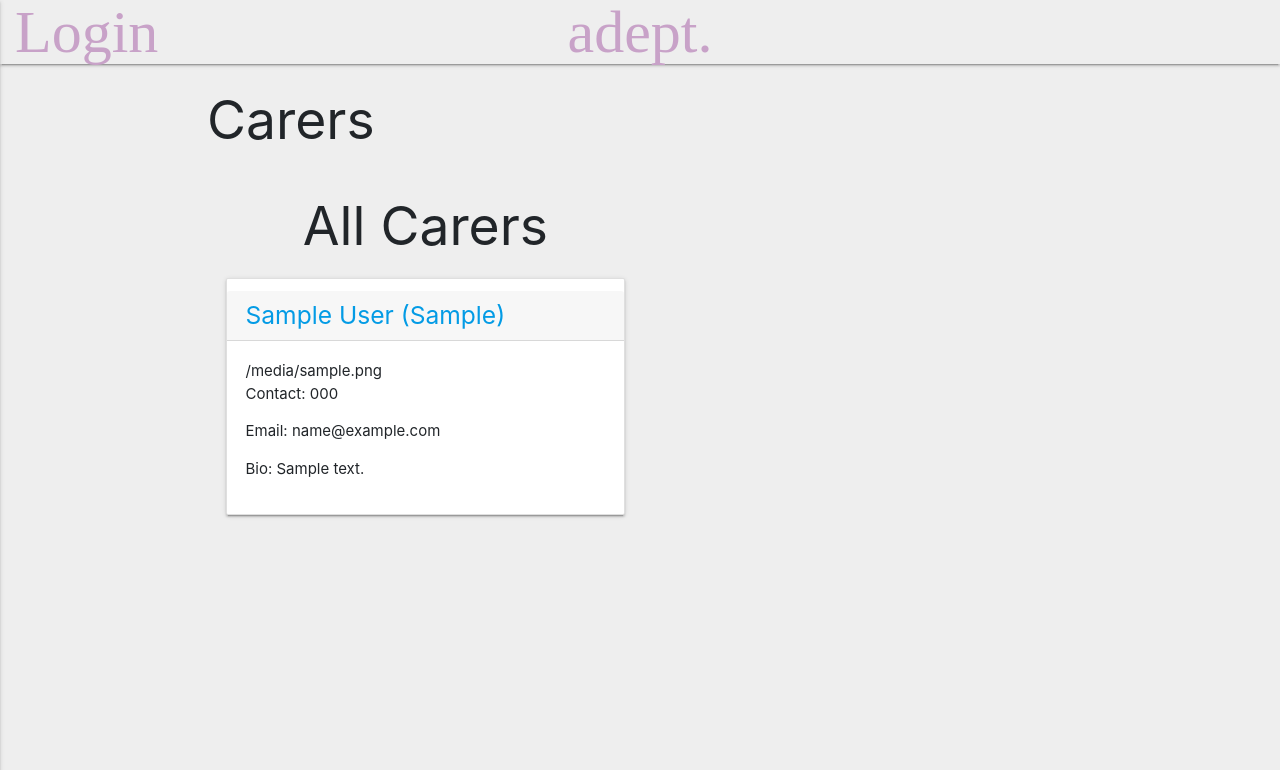
After one commit to sarahg177/adeptcare, a Django app: template carers/templates/view_carer_list.html in a window 1280 px wide. The commit adds this page. Shown: the top 770 px of the page. Run offline with Django 3.2, Linux system fonts and the light colour scheme; the template is opened without the code that fills it: most values are stand-ins (such as "Sample title", 1, 10 or a date in 2020); some libraries are stand-ins or nearby versions.

Commit message:
carer list added

```diff
--- a/accounts/templates/login.html
+++ b/accounts/templates/login.html
@@ -1,4 +1,6 @@
 {%  extends "base.html" %}
+
+{% load bootstrap_tags %}
 
 {%  block page_title %}Login Page{%  endblock %}
 
@@ -15,7 +17,7 @@
 
     <form method="post">
     {%  csrf_token %}
-    {{ login_form.as_p }}
+    {{ login_form.as_bootstrap }}
         <button type="submit">Login</button>
     </form>
 
--- a/carers/models.py
+++ b/carers/models.py
@@ -74,7 +74,7 @@ class Carer(models.Model):
 
     short_bio = models.TextField(max_length=500, blank=False)
 
-    image = models.ImageField(upload_to="img", blank=True, null=True)
+    image = models.ImageField(upload_to="img", blank=True)
 
     """primary_condition = models.CharField(
         max_length=30,
--- /dev/null
+++ b/carers/templates/view_carer_list.html
@@ -0,0 +1,29 @@
+{% extends 'base.html' %}
+
+{% block page_title %}Carers{% endblock %}
+
+{% block page_heading %}Carers{% endblock %}
+
+{% block content %}
+
+
+        <div class="container-fluid">
+        <div class="row">
+            <div class="col-md-12 col-lg-6">
+                <h2 class="text-center">All Carers</h2>
+                {% for carer in carers %}
+                    <div class="card">
+                        <h5 class="card-header"><a class="text-decoration-none" href="#">{{ carer.first_name }} {{ carer.last_name }} ({{ carer.known_as }})</a></h5>
+                        <div class="card-body">
+                            <span>{{ carer.image }}</span>
+                            <p>Contact: {{ carer.telephone }}</p>
+                            <p>Email: {{ carer.email }}</p>
+                            <p>Bio: {{ carer.short_bio }}</p>
+                    </div>
+                    </div>
+                {% endfor %}
+            </div>
+        </div>
+        </div>
+
+{% endblock %}
--- a/carers/urls.py
+++ b/carers/urls.py
@@ -4,5 +4,6 @@ from carers import views
 urlpatterns = [
     path('', views.carer_profile, name='carer_profile'),
     path('thanks/', views.thanks, name='thanks'),
+    path('carer_list/', views.get_carer_list, name='carer_list')
 
 ]
--- a/env.py
+++ b/env.py
@@ -1,3 +1,4 @@
 import os
 
 os.environ.setdefault("SECRET_KEY", "hsv6m14a8pbx0zrqvmph91d_eg8$0)qoz3fbyti(s6facnormt")
+os.environ.setdefault("DATABASE_URL", "postgres://knicttqmdifgqx:96a71eeaaee41dbbb0ea3d62d0fc9e98c36029c6497c2de5c73fdd5c29ca77c0@ec2-54-170-123-247.eu-west-1.compute.amazonaws.com:5432/d8dod5k7o8m5b8")
```
Also changed, not shown: carers/views.py (+8 -0 lines).
